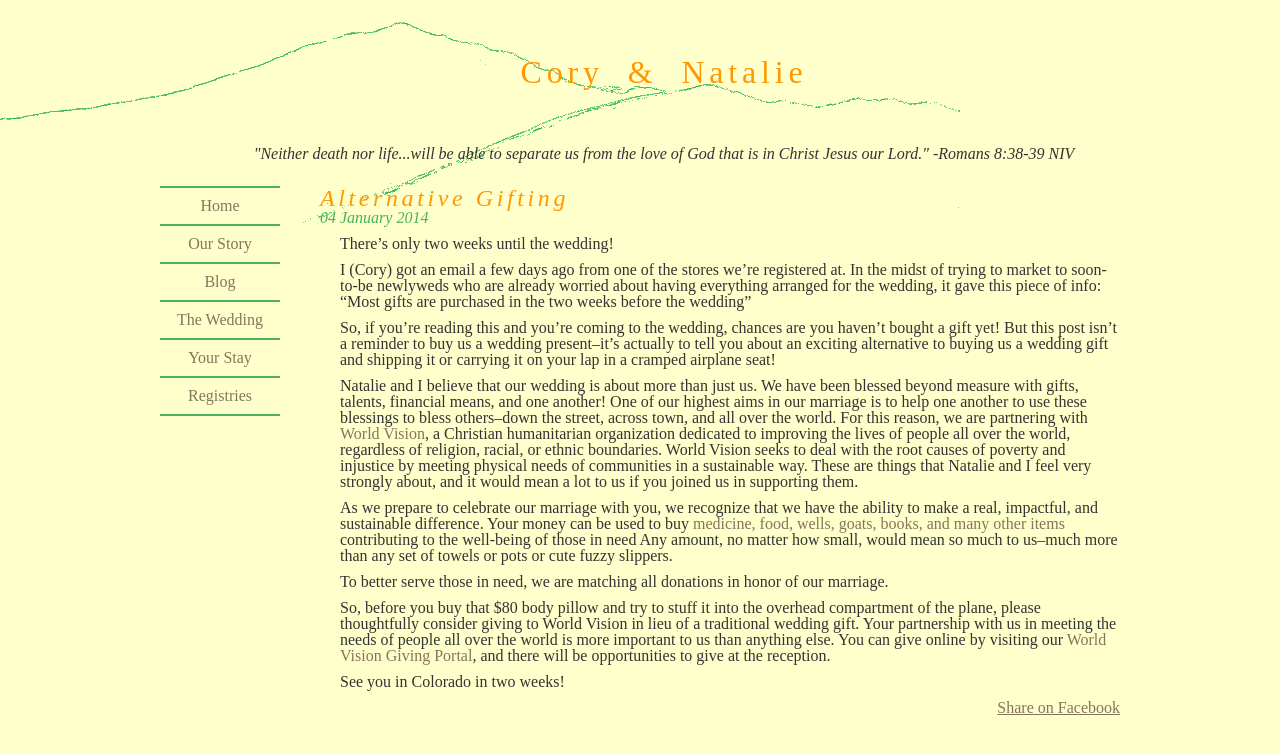
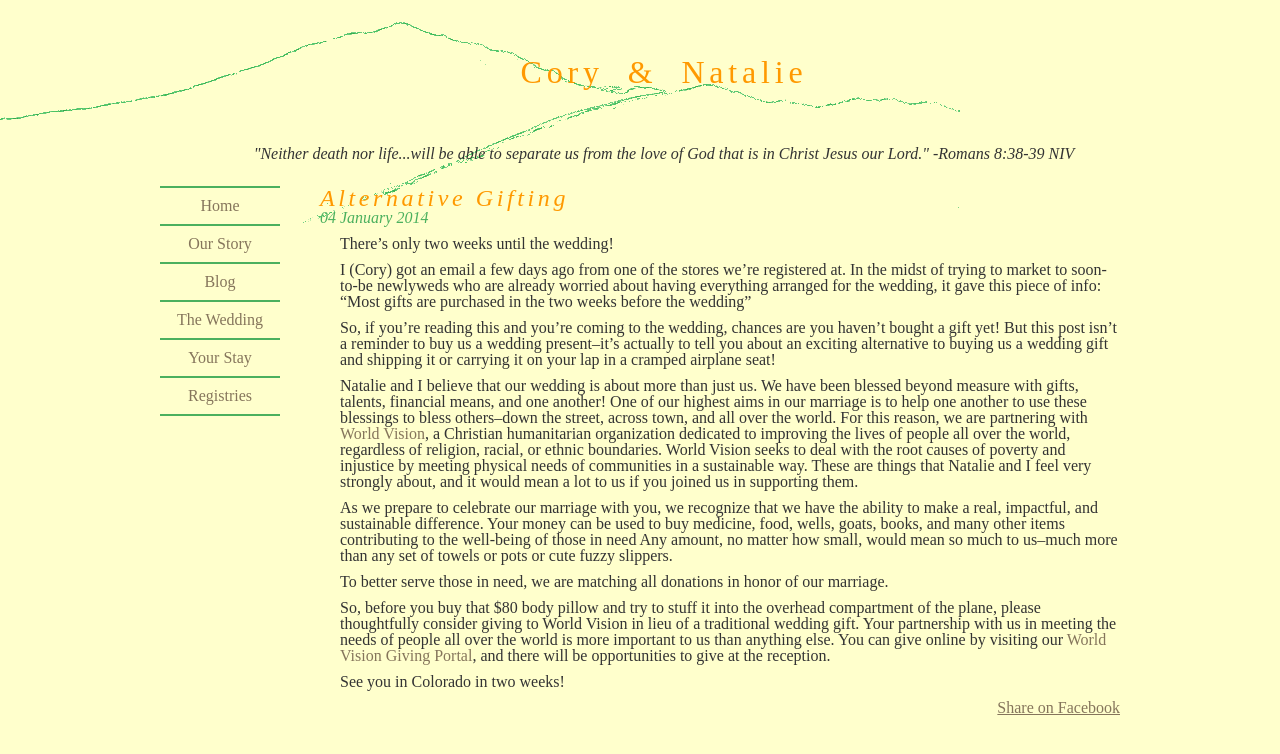
Before and after one commit to natalieh/wedding, a Jekyll site: the page built from _posts/2014-01-04-world-vision.md, in a window 1280 px wide. Shown: the top 754 px of the page. Built offline with Jekyll 4.4.1, drawn with Linux system fonts in a browser that asks for light colours; part of the change alters nothing that is shown.

```diff
--- a/_posts/2014-01-04-world-vision.md
+++ b/_posts/2014-01-04-world-vision.md
@@ -24,7 +24,7 @@ mean a lot to us if you joined us in supporting them.
 
 As we prepare to celebrate our marriage with you, we recognize that we have the ability to make a real, impactful, and sustainable difference.
 Your money can be used to buy
-<a href="http://support.worldvision.org/site/TR/GiftCatalog/GiftCatalog?px=1151804&pg=personal&fr_id=1660">medicine, food, wells, goats, books, and many other items</a> contributing to the well-being of those in need
+medicine, food, wells, goats, books, and many other items contributing to the well-being of those in need
 Any amount, no matter how small, would mean so much to us&#8210;much more than any set of towels or pots or cute fuzzy slippers.
 
 To better serve those in need, we are matching all donations in honor of our marriage.
```
